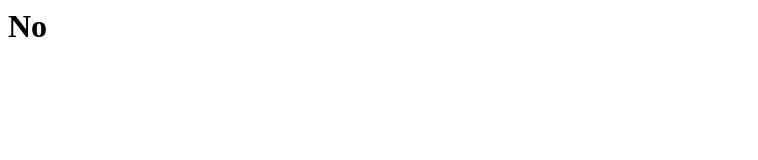
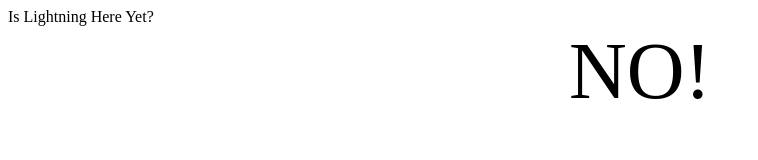
Before and after one commit to kenman345/islightninghereyet, a plain HTML site: page index.html in a window 1280 px wide. Shown: the whole page, without its empty margins (0-758 px from the left). Drawn offline with Linux system fonts and the light colour scheme.

Commit message:
Better code

```diff
--- a/index.html
+++ b/index.html
@@ -1,7 +1,8 @@
 <html>
 <head>
+Is Lightning Here Yet?
 </head>
 <body>
-<h1>No</h1>
+<div style="text-align: center; font-size: 5em;">NO!</div>
 </body>
 </html>
```
